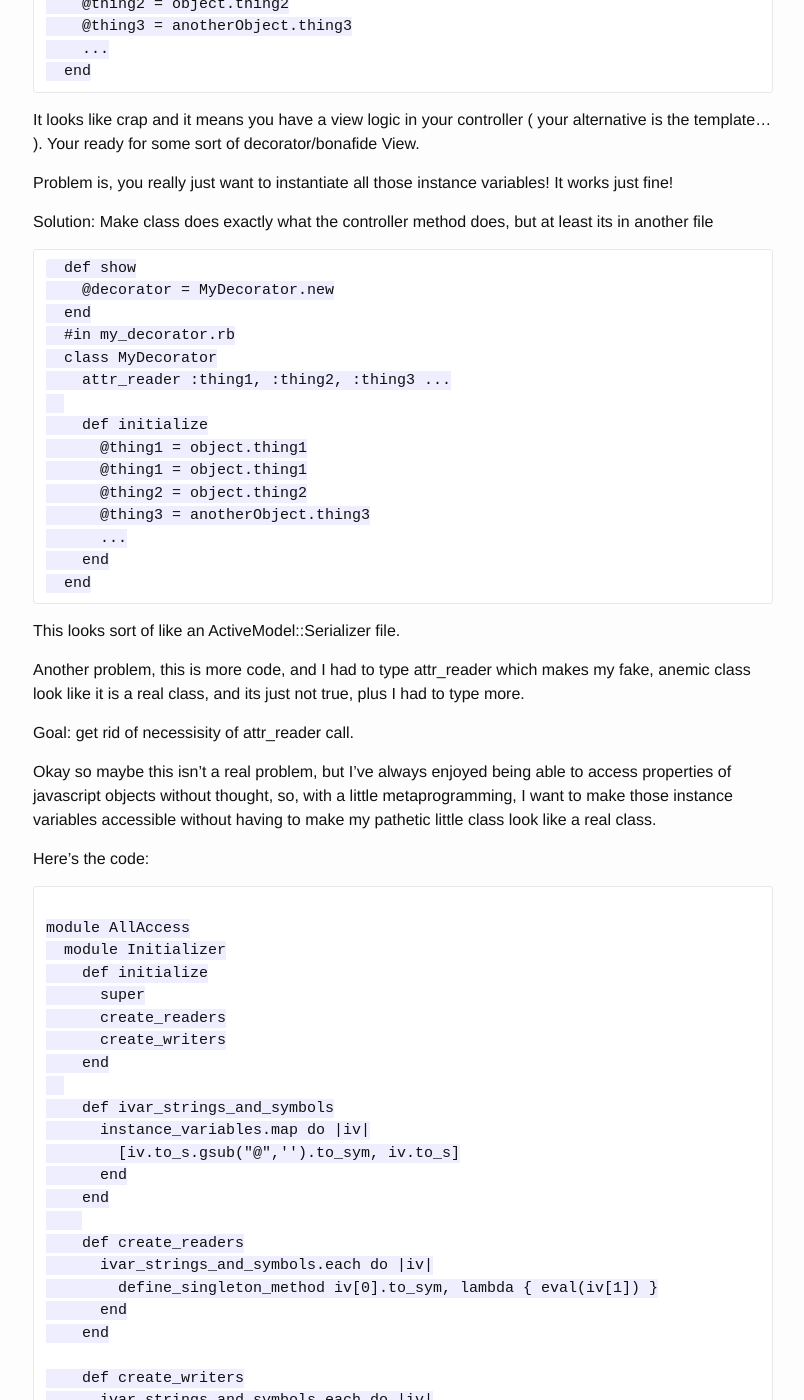
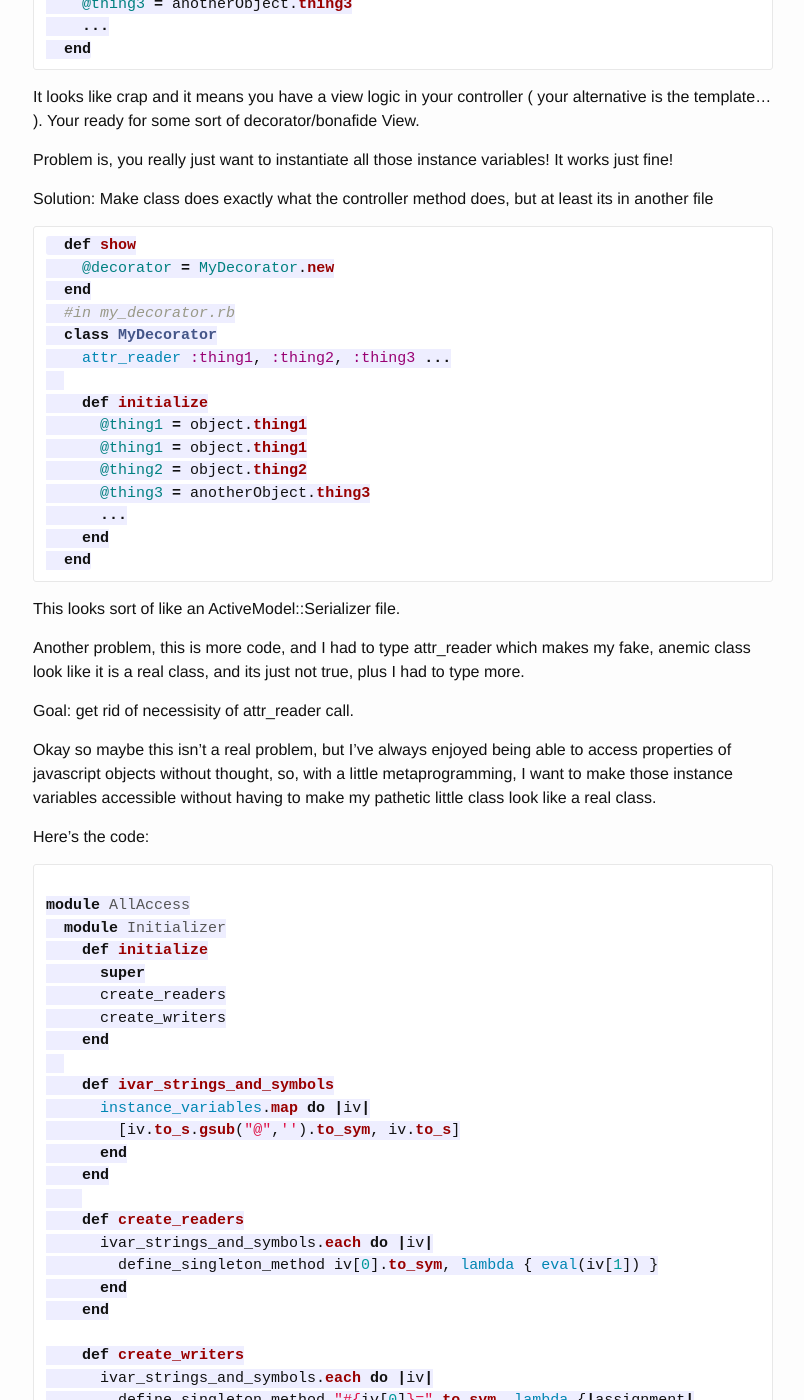
Before and after one commit to crododile/bloog, a Jekyll site: the page built from _posts/2015-06-27-all_access_gem.markdown, in a window 1280 px wide and 1400 px high, scrolled down 346 px. Shown: the whole window, without its empty margins (237-1041 px from the left). Built offline with Jekyll 4.4.1, drawn with Linux system fonts in a browser that asks for light colours; some of the changed text lies outside the part shown.

Commit message:
Update 2015-06-27-all_access_gem.markdown

````diff
--- a/_posts/2015-06-27-all_access_gem.markdown
+++ b/_posts/2015-06-27-all_access_gem.markdown
@@ -6,22 +6,21 @@ categories: Ruby Gems Object-Oriented-Programming
 ---
 In vanilla Rails, if you're being lazy about using decorators or helper methods ( or think that they will actually add complexity instead of remove it ), you can end up with a controller that looks like this
 
-```
-
+~~~ ruby
   def show
     @thing1 = object.thing1
     @thing2 = object.thing2
     @thing3 = anotherObject.thing3
     ...
   end
-```
+~~~
 
 It looks like crap and it means you have a view logic in your controller ( your alternative is the template... ). Your ready for some sort of decorator/bonafide View.
 
 Problem is, you really just want to instantiate all those instance variables! It works just fine!
 
 Solution: Make class does exactly what the controller method does, but at least its in another file
-```
+~~~ ruby
   def show
     @decorator = MyDecorator.new
   end
@@ -37,7 +36,7 @@ Solution: Make class does exactly what the controller method does, but at least
       ...
     end
   end
-```
+~~~
 
 This looks sort of like an ActiveModel::Serializer file.
 
@@ -48,7 +47,7 @@ Goal: get rid of necessisity of attr_reader call.
 Okay so maybe this isn't a real problem, but I've always enjoyed being able to access properties of javascript objects without thought, so, with a little metaprogramming, I want to make those instance variables accessible without having to make my pathetic little class look like a real class.
 
 Here's the code:
-```
+~~~ ruby
 
 module AllAccess
   module Initializer
@@ -87,7 +86,7 @@ module AllAccess
     klass.send :prepend, Initializer
   end
 end
-```
+~~~
 A couple of interesting things came out of this basically pointless endeavour. Probably the most likeley to be useful was the last few lines, gained from this [StackOverflow Answer](http://stackoverflow.com/a/17498039/3504261) in which we see how to hook into include call of a class that includes your module, as well as to monkeypatch the initialize method. The argument to included is the "includer" and self is the "includee". We tell the "includer" to #prepend the internal Initializer model, which means that the "includer"'s methods get defined first and won't overwrite the "includees" methods. So the module monkey patches the "includer" rather than the more common case of the "includer" monkey patching some method from the module.
 
 Also interesting was the actual creating of the readers and writers. the create_readers method is pretty nice and fairly self explanatory. We get all instance variables from Object#instance_variables, and crate a tuple with the symbol version of the ivar and also the "@#{name}" version.
````
